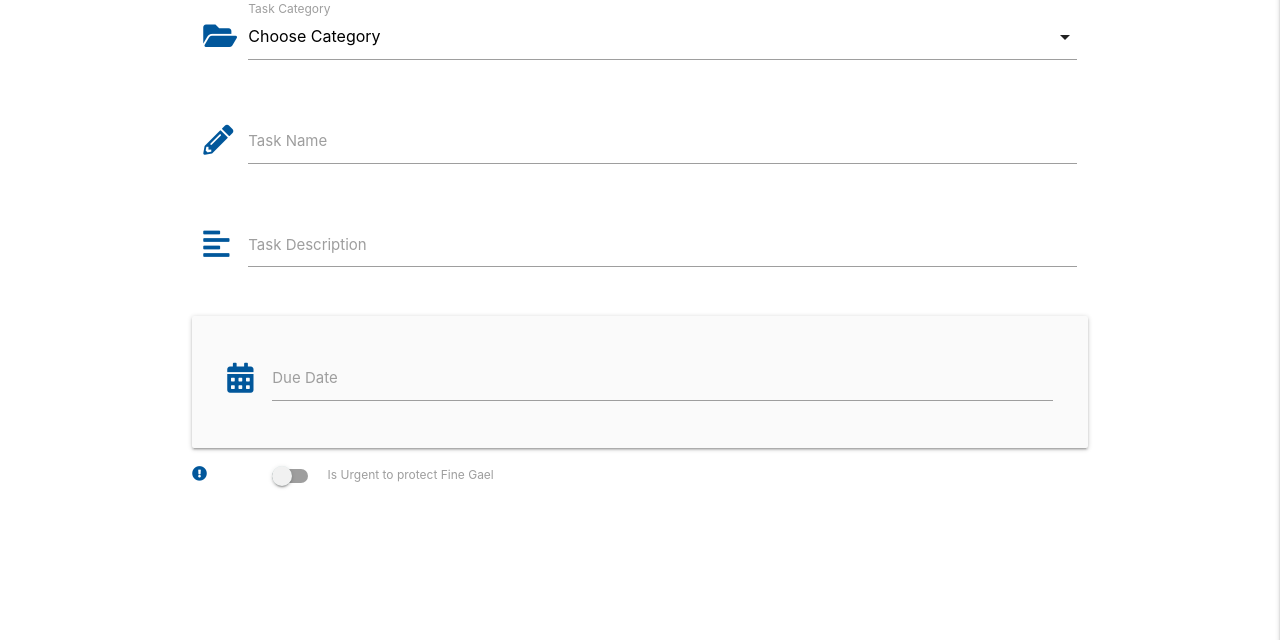
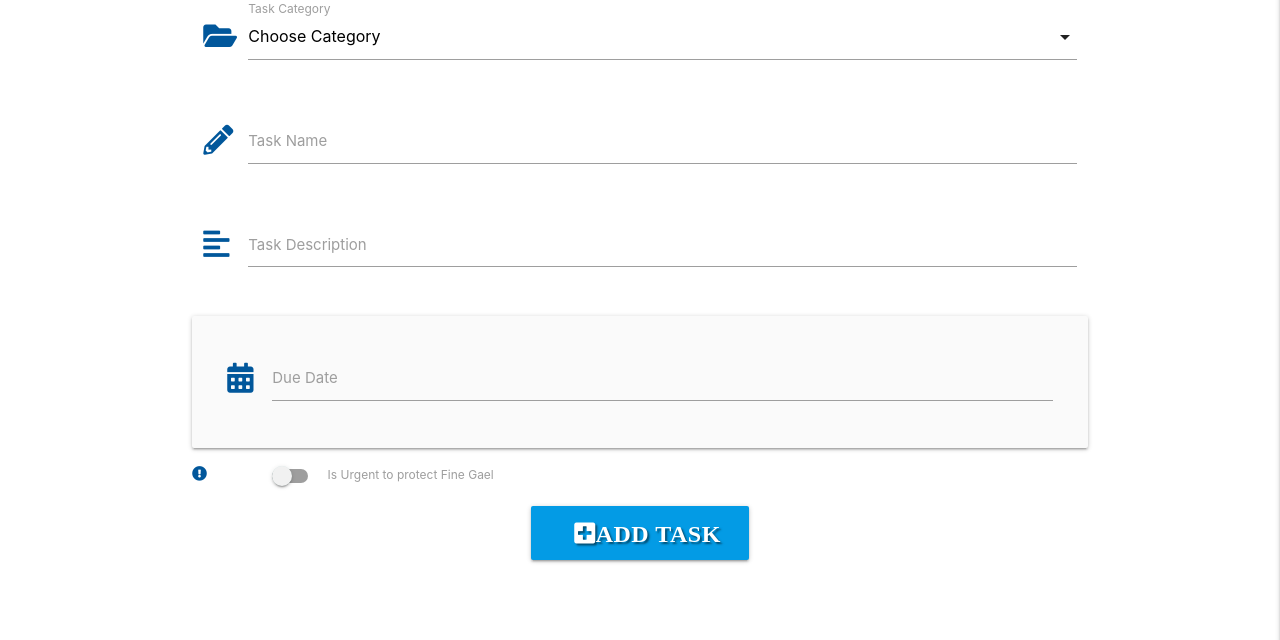
Before and after one commit to Andrew-code2020/datacentricminiproject, a Flask app: page /add_task in a window 1280 px wide. Shown: the part 160-800 px from the top of the page. Run offline with Flask 2, Linux system fonts and the light colour scheme; data that the repository does not hold is empty; some libraries are stand-ins or nearby versions.

Commit message:
add task to mongo db code inserted

```diff
--- a/app.py
+++ b/app.py
@@ -94,8 +94,21 @@ def logout():
     session.pop("user")
     return redirect(url_for("login"))
 
-@app.route("/add_task")
+@app.route("/add_task", methods=["GET", "POST"])
 def add_task():
+    if request.method == "POST":
+        is_urgent = "on" if request.form.get("is_urgent") else "off"
+        task = {
+            "category_name": request.form.get("category_name"),
+            "task_name": request.form.get("task_name"),
+            "task_description": request.form.get("task_description"),
+            "is_urgent": is_urgent,
+            "due_date": request.form.get("due_date"),
+            "created_by": session['user']
+        }
+        mongo.db.tasks.insert_one(task)
+        flash("Task Successfully Added")
+        return redirect(url_for("get_tasks"))
     categories = mongo.db.categories.find().sort("category_name", 1)
     return render_template("add_task.html", categories=categories)
 
--- a/templates/add_task.html
+++ b/templates/add_task.html
@@ -1,21 +1,29 @@
 {% extends "base.html" %} {% block content %}
 
 <h3 class="light-blue-text text-darken-4 center-align">Add Task</h3>
-
+<!--Select Task Category-->
 <div class="row">
-  <form class="col s12" method="POST" action="">
+  <form class="col s12" method="POST" action="{{url_for ('add_task')}}">
     <div class="row">
       <div class="input-field col s12">
-      <i class="fas fa-folder-open prefix light-blue-text text-darken-4"></i>
-        <select id ="category_name" name="category_name" class ="validate" required>
+        <i class="fas fa-folder-open prefix light-blue-text text-darken-4"></i>
+        <select
+          id="category_name"
+          name="category_name"
+          class="validate"
+          required
+        >
           <option value="" disabled selected>Choose Category</option>
           {% for category in categories %}
-            <option value="{{category.category_name}}">{{category.category_name}}</option>
+          <option value="{{category.category_name}}">
+            {{category.category_name}}
+          </option>
           {% endfor %}
         </select>
         <label for="category_name">Task Category</label>
       </div>
     </div>
+    <!--Task Name-->
     <div class="row">
       <div class="input-field col s12">
         <i class="fas fa-pencil-alt prefix light-blue-text text-darken-4"></i>
@@ -31,6 +39,7 @@
         <label for="task_name">Task Name</label>
       </div>
     </div>
+    <!--Task description-->
     <div class="row">
       <div class="input-field col s12">
         <i class="fas fa-align-left prefix light-blue-text text-darken-4"></i>
@@ -45,7 +54,7 @@
         <label for="task_description">Task Description</label>
       </div>
     </div>
-
+<!--Due Date-->
     <div class="row card-panel grey lighten-5">
       <div class="input-field col s12">
         <i class="fas fa-calendar-alt prefix light-blue-text text-darken-4"></i>
@@ -59,7 +68,7 @@
         <label for="due_date">Due Date</label>
       </div>
     </div>
-
+<!--Urgent Slider-->
     <div class="row">
       <div class="input-field-col s12">
         <div class="switch">
@@ -74,6 +83,14 @@
         </div>
       </div>
     </div>
+    <!--Submit Button-->
+    <div class="row">
+      <div class="col s12 center-align">
+        <button class="btn-large light-blue darken-1 text-shadow" type="submit" name="">
+          <i class="fas fa-plus-square right">Add Task</i>
+        </button>
+      </div>
+    </div>
   </form>
 </div>
 
--- a/templates/tasks.html
+++ b/templates/tasks.html
@@ -17,6 +17,7 @@
     <div class="collapsible-body">
         <strong>{{ task.category_name }} </strong>
         <p>{{ task.task_description }} </p>
+        <p> <em> by: {{task.created_by}} </em> </p>
     </div>
   </li>
 
```
